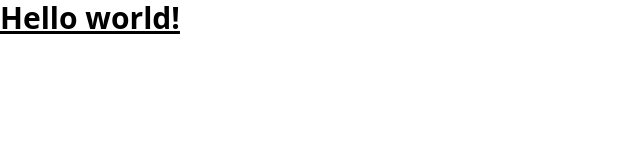
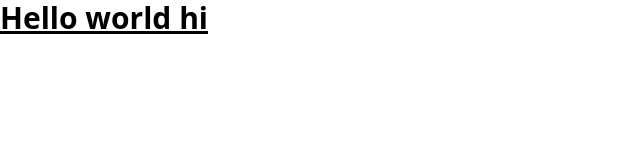
Before and after one commit to Oluwasuyi-Timilehin/Todolist, a website: page src/index.html in a window 1280 px wide. Shown: the full height of the page, 0-640 px from the left. Drawn offline with Linux system fonts and the light colour scheme.

Commit message:
made changes

```diff
--- a/src/index.html
+++ b/src/index.html
@@ -7,7 +7,7 @@
 </head>
 <body>
   <h1 class="text-3xl font-bold underline">
-    Hello world!
+    Hello world hi
   </h1>
 </body>
 </html>
```
